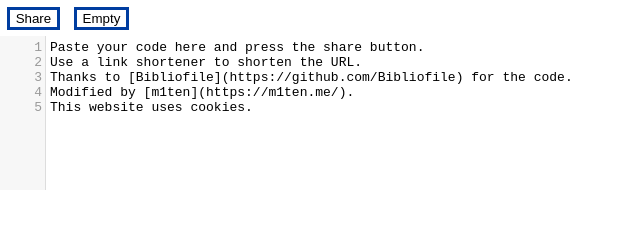
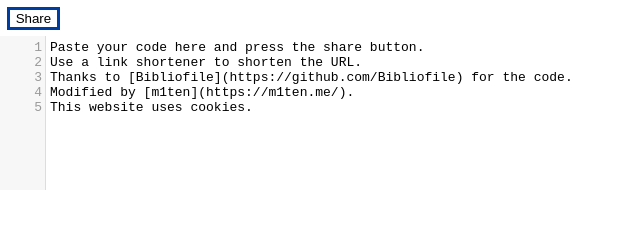
Before and after one commit to m1ten/cpbin, a plain HTML site: page index.html in a window 1280 px wide. Shown: the top 243 px of the page, without its empty margins (0-640 px from the left). Drawn offline with nearby package versions, Linux system fonts and the light colour scheme; a script that the page names is missing.

Commit message:
Update index.html

```diff
--- a/index.html
+++ b/index.html
@@ -15,7 +15,6 @@
     <header>
       <button class="run">Run</button>
       <button class="share">Share</button>
-      <button class="empty">Empty</option>
       <button class="toggleView">Preview</button>
     </header>
 
```
